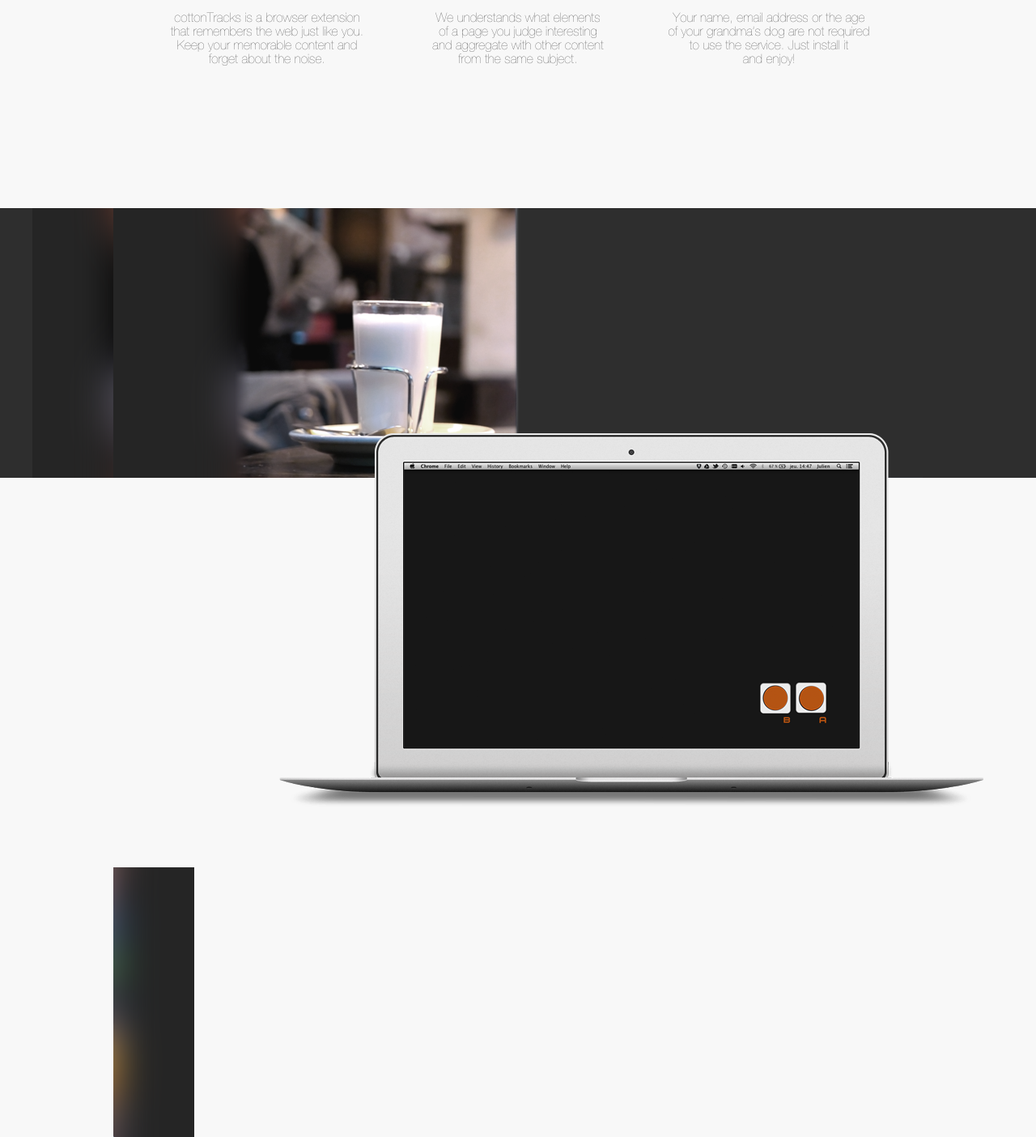
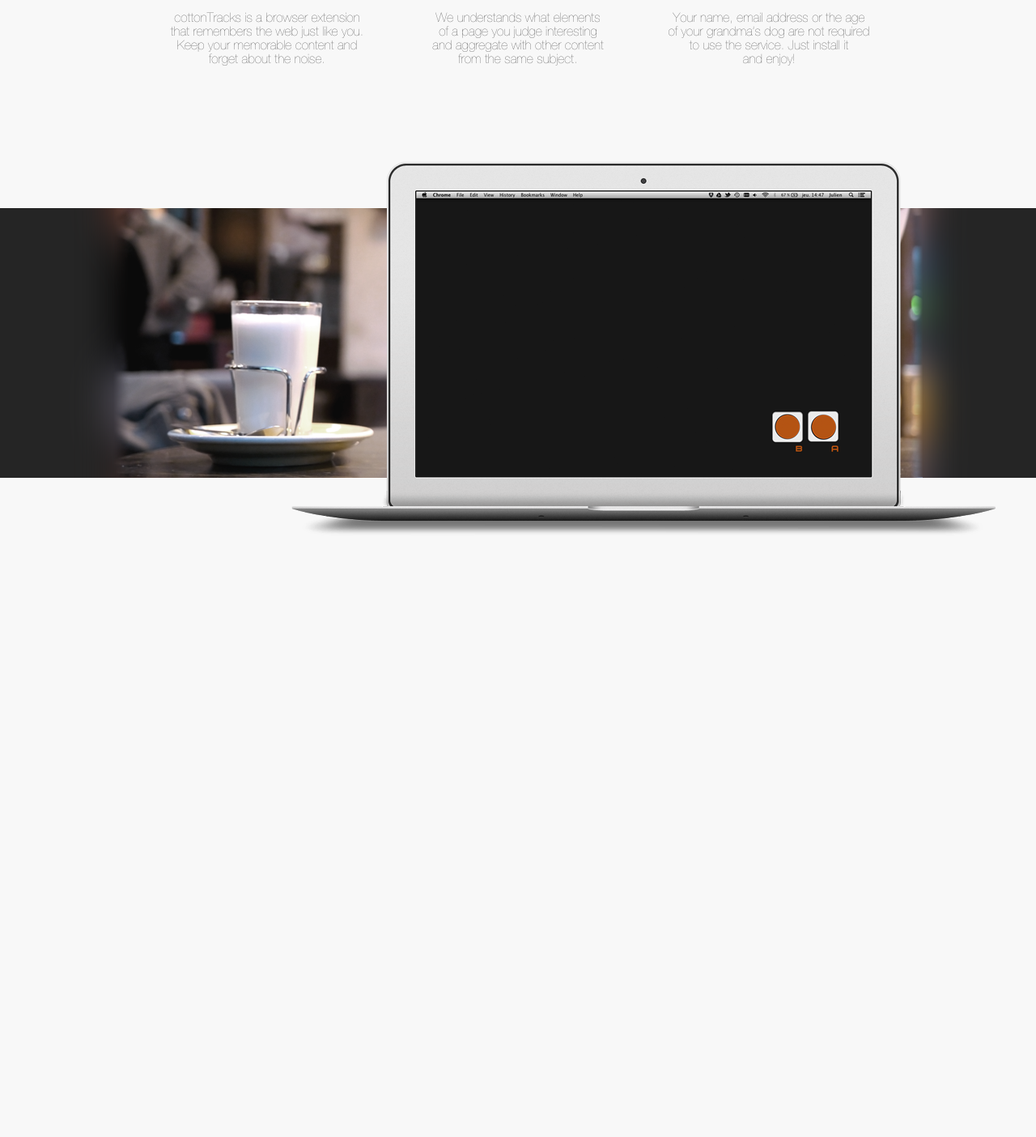
Before and after one commit to moutard/cottonTracks-Website, a PHP site: page / in a window 1280 px wide. Shown: the part 784-2188 px from the top of the page at 81% size. After the commit the page ends 1443 px from the top, so only its background shows below. Run offline with PHP 8.4, Linux system fonts and the light colour scheme; style sheets or scripts are compiled from the project's sources.

Commit message:
laptop centered

```diff
--- a/index.html
+++ b/index.html
@@ -104,15 +104,11 @@
 		</div>
 	</div>
 	<div id="screenshot">
-		<div id="stripe">
-			<div class="content_column">
-				<div id="fadeleft">
-				</div>
-				<div id="laptop">
-					<img src='images/ordi.png' alt='cottonTracks screenshot'>
-				</div>
-			<div id="faderight">
+		<div class="content_column">
+			<div id="stripe">
 			</div>
+			<div id="laptop">
+				<img src='images/ordi.png' alt='cottonTracks screenshot'>
 			</div>
 		</div>
 	</div>
--- a/index.less
+++ b/index.less
@@ -153,27 +153,24 @@ body{
 
 #screenshot{
 	padding-top: 160px;
+	padding-bottom: 160px;
 	clear: both;
+	overflow: hidden;
 
 	#stripe{
 		height: 333px;
+		width: 1300px;
+		background-image: url('images/milk_background.png');
+		background-repeat: no-repeat;
 		background-color: #2e2e2e;
+		position: relative;
+		left: -150px;
 	}
 
 	.content_column{
-		background-image: url('images/milk_background.png');
-		background-repeat: no-repeat;
 		height: 333px;
 		width: 1000px;
-
-		#fadeleft{
-			width: 100px;
-			height: 333px;
-			background-image: url('images/milk_left.png');
-			background-repeat: no repeat;
-			position: relative;
-			left: -100px;
-		}
+		position: relative;
 
 		#laptop{
 			width: 885px;
@@ -181,15 +178,8 @@ body{
 			background-image: url('images/ordi.png');
 			background-repeat: no-repeat;
 			position: relative;
-			left: 200px;
-			top: -65px;
-		}
-
-		#faderight{
-			width: 100px;
-			height: 333px;
-			background-image: url('images/milk_right.png');
-			background-repeat: no repeat;
+			left: 215px;
+			top: -400px;
 		}
 	}
 }
```
